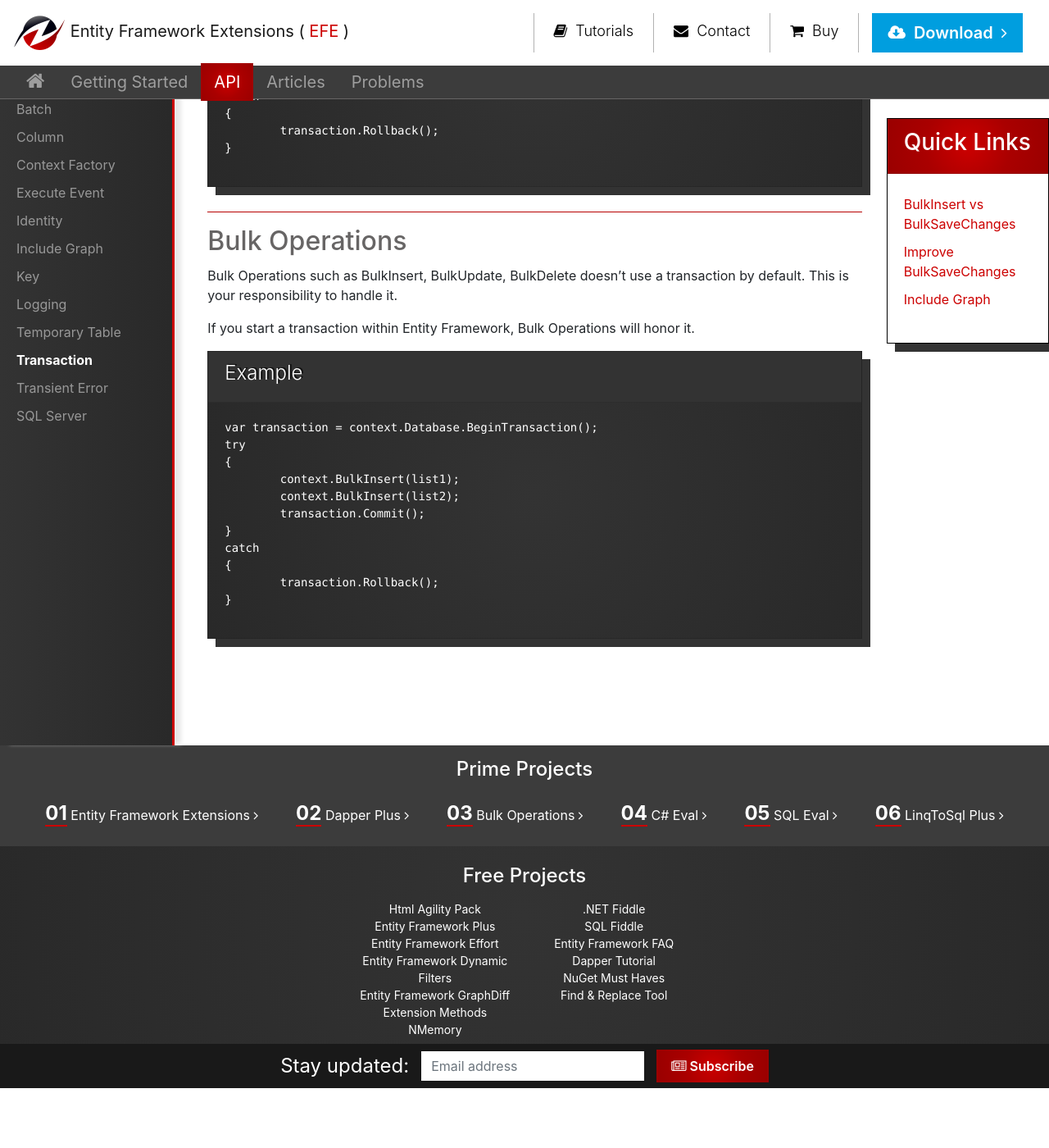
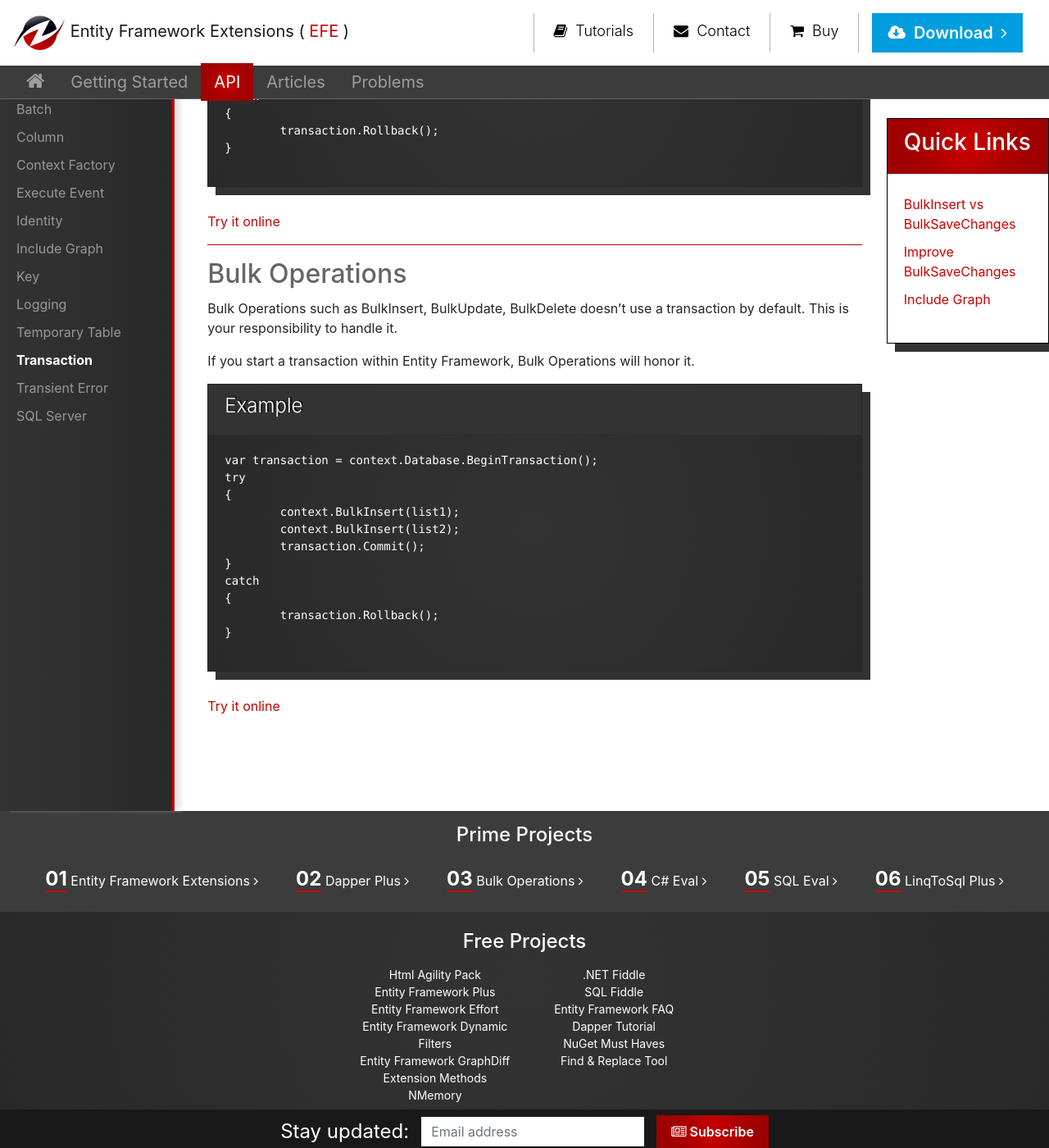
Before and after one commit to zzzprojects/EntityFramework-Extensions, a Jekyll site: the page built from docs/pages/api/options-summary/transaction.md, in a window 1280 px wide and 1400 px high, scrolled down 554 px. Shown: the whole window at 82% size. Built offline with Jekyll 4.4.1, drawn with Linux system fonts in a browser that asks for light colours; nearby versions of some CDN libraries; our own code applies the rules of GitHub Pages for plain Markdown files; before the commit the page ends 1881 px from its top, so only the background shows below that; part of the change alters nothing that is shown.

Commit message:
Update transaction.md

```diff
--- a/docs/pages/api/options-summary/transaction.md
+++ b/docs/pages/api/options-summary/transaction.md
@@ -20,6 +20,7 @@ catch
 	transaction.Rollback();
 }
 {% endhighlight %}
+{% include component-try-it.html href='https://dotnetfiddle.net/Igr6zU' %}
 ---
 
 ## Bulk Operations
@@ -41,3 +42,4 @@ catch
 	transaction.Rollback();
 }
 {% endhighlight %}
+{% include component-try-it.html href='https://dotnetfiddle.net/zr1QSB' %}
```
